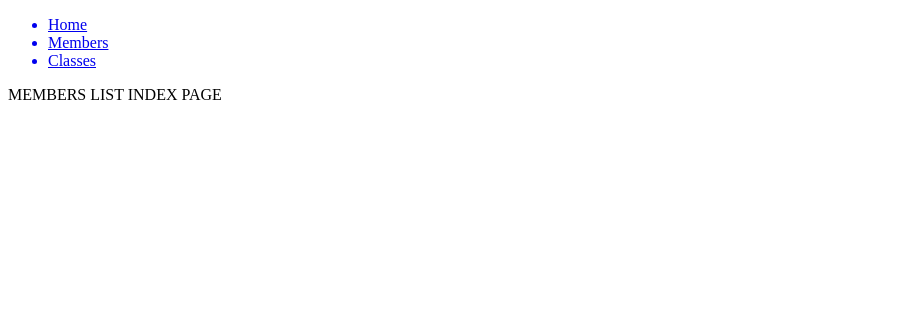
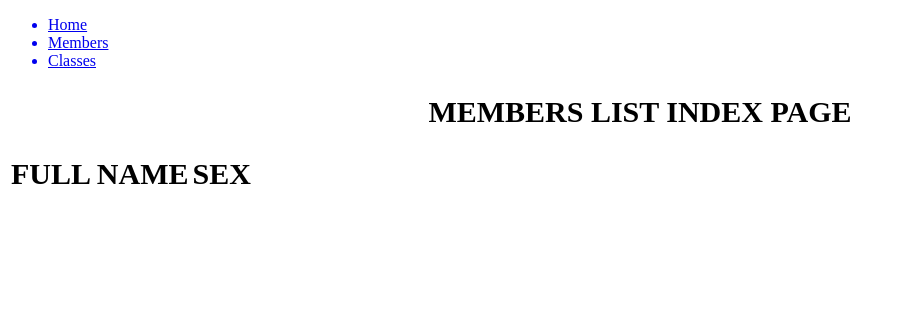
Before and after one commit to bvalch/gym_project_python, a Flask app: template TEMPLATES/members/index.html in a window 1280 px wide. Shown: the top 330 px of the page, without its empty margins (0-905 px from the left). Run offline with Flask 2, Linux system fonts and the light colour scheme; the template is opened without the code that fills it, so the values that code supplies are empty.

Commit message:
added list of members function, added basic styling to members index page

```diff
--- a/TEMPLATES/base.html
+++ b/TEMPLATES/base.html
@@ -1,18 +1,28 @@
 <!DOCTYPE html>
 <html lang="en">
+
 <head>
     <meta charset="UTF-8">
     <meta http-equiv="X-UA-Compatible" content="IE=edge">
     <meta name="viewport" content="width=device-width, initial-scale=1.0">
+    <link rel="stylesheet" href="{{ url_for('static', filename='css/tables.css') }}">
+    <link rel="stylesheet" href="{{ url_for('static', filename='css/section.css') }}">
     <title>GYMNAME</title>
 </head>
+
 <body>
     <main>
         <nav>
             <ul>
-                <a href="/"><li>Home</li></a>
-                <a href="/members"><li>Members</li></a>
-                <a href="/classes"><li>Classes</li></a>
+                <a href="/">
+                    <li>Home</li>
+                </a>
+                <a href="/members">
+                    <li>Members</li>
+                </a>
+                <a href="/classes">
+                    <li>Classes</li>
+                </a>
 
             </ul>
         </nav>
@@ -23,4 +33,5 @@
     </main>
 
 </body>
+
 </html>
--- a/TEMPLATES/members/index.html
+++ b/TEMPLATES/members/index.html
@@ -1,4 +1,17 @@
 {%extends 'base.html'%}
 {%block content%}
-MEMBERS LIST INDEX PAGE
+<h1>MEMBERS LIST INDEX PAGE</h1>
+<table>
+<th>FULL NAME</th>
+<th>SEX</th>
+</table>
+{%for member in members%}
+<table>
+
+    <td>{{member.name}} {{member.sex}}</td>
+
+
+</table>
+
+{%endfor%}
 {%endblock%}
--- a/controllers/member_controller.py
+++ b/controllers/member_controller.py
@@ -6,4 +6,5 @@ members_blueprint = Blueprint("members", __name__)
 
 @members_blueprint.route("/members")
 def members():
-    return  'route test'
+    members=member_repo.select_all()
+    return  render_template("/members/index.html", members=members)
--- a/repos/gymclass_repo.py
+++ b/repos/gymclass_repo.py
@@ -11,3 +11,8 @@ def save(gymclass):
     result=run_sql(sql,values)
     gymclass.id=result[0]['id']
     return gymclass
+
+def select_all():
+    sql="SELECT * FROM gymclasses"
+    result=run_sql(sql)
+    return result
--- /dev/null
+++ b/static/css/section.css
@@ -0,0 +1,4 @@
+body>main>section{
+    /* display:flex;
+    flex-direction: column; */
+}
--- /dev/null
+++ b/static/css/tables.css
@@ -0,0 +1,30 @@
+body>main>section>h1{
+    font-size:30px;
+    display:flex;
+    justify-content: space-around;
+}
+
+
+body>main>section>td,th {
+    text-align: center;
+    font-size: 30px;
+
+}
+body>main>section>td,tr,td {
+    text-align: right;
+    font-size: 30px;
+
+}
+
+/* td {
+padding: 10px 20px 0px 0px;
+}
+
+th {
+padding: 0px 20px 10px 0px;
+border-bottom: 1px solid papayawhip;
+}
+
+table {
+border-collapse: collapse;
+} */
```
Also changed, not shown: repos/member_repo.py (+10 -0 lines).
